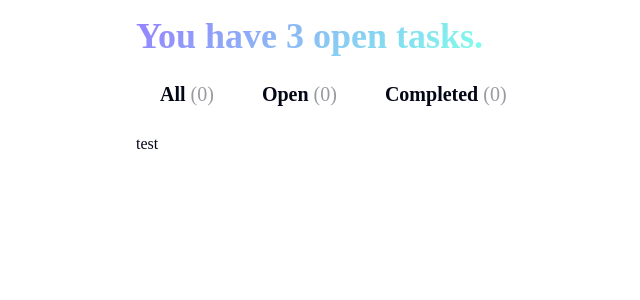
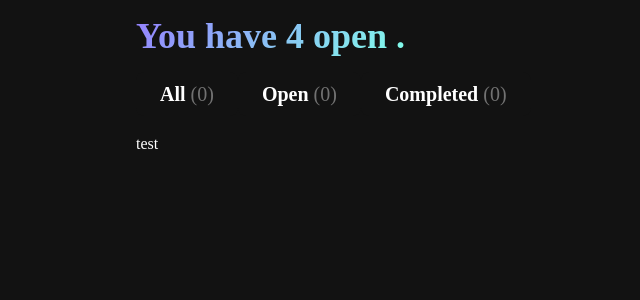
Before and after one commit to patriciakennedy/react-todo-app, a React (Vite) app: page / in a window 1280 px wide. Shown: the top 300 px of the page, without its empty margins (120-760 px from the left). Built offline with nearby package versions, Linux system fonts and the light colour scheme; a web font is replaced by a local one.

Commit message:
Updated Header component to use props and passed todos array in App.jsx

```diff
--- a/src/App.jsx
+++ b/src/App.jsx
@@ -4,11 +4,18 @@ import { TodoInput } from './components/TodoInput';
 import { TodoList } from './components/TodoList';
 
 function App() {
+  const todos = [
+  {input: 'Hello! Add your first todo!', complete: true },
+  { input: 'Get the groceries!', complete: false },
+  { input: 'Learn how to web design', complete: false },
+  { input: 'Say hi to gran gran', complete: true },
+  ]
+
     return (
         <>
-            <Header />
-            <Tabs />
-            <TodoList />
+            <Header todos={todos} />
+            <Tabs todos={todos} />
+            <TodoList todos={todos} />
             <TodoInput />
         </>
     );
--- a/src/components/Header.jsx
+++ b/src/components/Header.jsx
@@ -1,7 +1,13 @@
-export function Header() {
+export function Header(props) {
+    const { todos } = props;
+    const todosLength = todos.length;
+    const isTasksPlura = todos.length != 1;
+
     return (
         <header>
-            <h1 className="text-gradient">You have 3 open tasks.</h1>
+            <h1 className="text-gradient">
+                You have {todosLength} open {isTasksPlura}.
+            </h1>
         </header>
     );
 }
--- a/src/fanta.css
+++ b/src/fanta.css
@@ -17,16 +17,18 @@
 @import url('https://fonts.googleapis.com/css2?family=Eczar:wght@400..800&family=Grenze:ital,wght@0,100;0,200;0,300;0,400;0,500;0,600;0,700;0,800;0,900;1,100;1,200;1,300;1,400;1,500;1,600;1,700;1,800;1,900&display=swap');
 
 :root {
-    --background-primary: white;
-    /* --background-primary: #121212; */
+    /* --background-primary: white; */
+    --background-primary: #121212;
     --background-secondary: '';
     --background-tertiary: #dbeafe;
     --background-accent: '';
     --background-compliment: '';
     --background-gradient: '';
     --background-muted: #f8fafc;
+/*
+    --color-primary: #030615; */
 
-    --color-primary: #030615;
+    --color-primary: #fff;
     --color-secondary: '';
     --color-tertiary: '';
     --color-accent: '';
```
